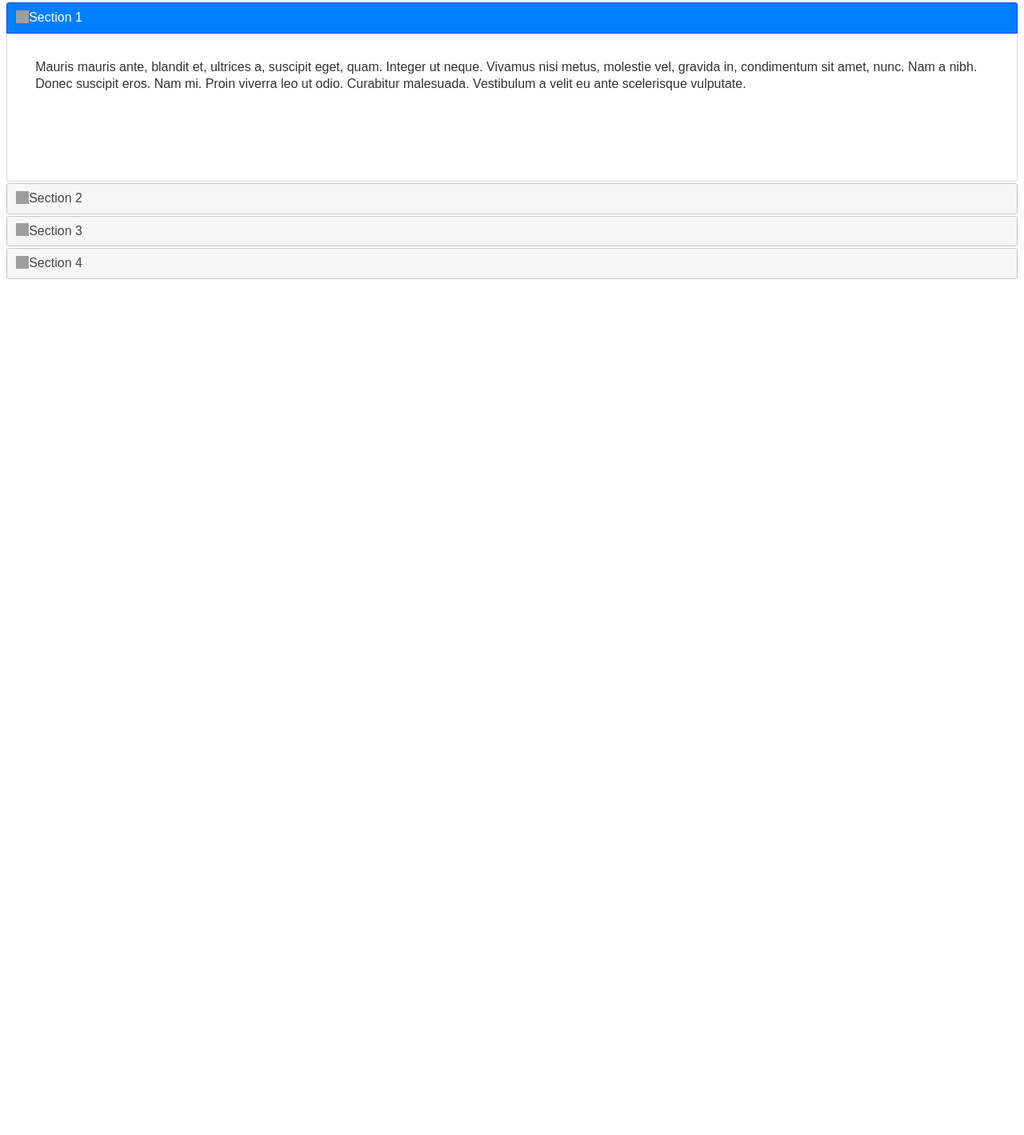
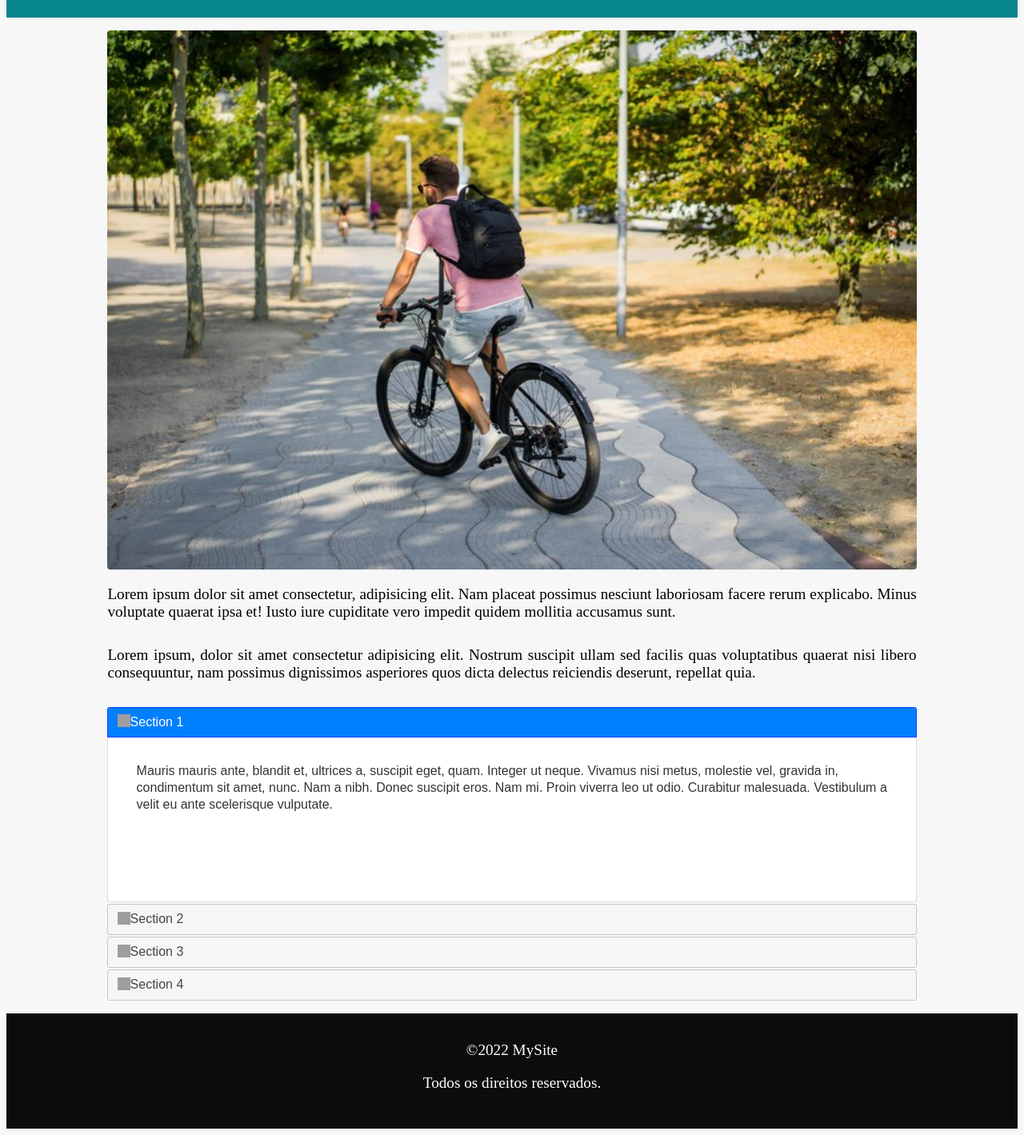
Before and after one commit to jeanwilk/dio-primeiros-passos-desenvolvimento-web, a plain HTML site: page index.html in a window 1280 px wide. Shown: the part 82-1501 px from the top of the page at 80% size. Before the commit the page ends 800 px from the top, so only its background shows below. Drawn offline with nearby package versions, Linux system fonts and the light colour scheme; files that its build step writes are made by us from their sources; grey boxes are pictures that could not be loaded.

Commit message:
Atualizando

```diff
--- a/index.html
+++ b/index.html
@@ -6,6 +6,8 @@
     <meta name="viewport" content="width=device-width, initial-scale=1.0">
     <title>Desafio</title>
 
+
+    <link rel="stylesheet" href="style.css">
     <link rel="stylesheet" href="//code.jquery.com/ui/1.13.1/themes/base/jquery-ui.css">
     <link rel="stylesheet" href="/resources/demos/style.css">
     <script src="https://code.jquery.com/jquery-3.6.0.js"></script>
@@ -15,8 +17,6 @@
       $( "#accordion" ).accordion();
     } );
     </script>
-
-<link rel="stylesheet" href="style.css">
 
   </head>
   <body>
@@ -31,7 +31,21 @@
           </ul>
       </nav>
   </header>
+  <main>
+    <div id="sobre">
+      <img  id="bike" src="./assets/bike.jpg" alt="homem andando de bike">
 
+      <p>
+        Lorem ipsum dolor sit amet consectetur, adipisicing elit. Nam placeat possimus nesciunt laboriosam facere rerum explicabo. Minus voluptate quaerat ipsa et! Iusto iure cupiditate vero impedit quidem mollitia accusamus sunt.
+      </p>
+
+      <p>
+        Lorem ipsum, dolor sit amet consectetur adipisicing elit. Nostrum suscipit ullam sed facilis quas voluptatibus quaerat nisi libero consequuntur, nam possimus dignissimos asperiores quos dicta delectus reiciendis deserunt, repellat quia.
+      </p>
+    </div>
+  </main>
+
+  <section class="section">
     <div id="accordion">
       <h3>Section 1</h3>
       <div>
@@ -80,5 +94,11 @@
         </p>
       </div>
     </div>
+  </section>
 </body>
+
+<footer>
+  <p>©2022 MySite</p>
+  <p>Todos os direitos reservados.</p>
+</footer>
 </html>
--- a/style.css
+++ b/style.css
@@ -1,24 +1,30 @@
+body {
+    background-color: rgb(247, 247, 247);
+}
+
+/* Header */
 #header {
-    margin-top: 1rem;
     margin-bottom: 1rem;
     background: #07868f;
 }
 
+/* Navegação */
 nav {
     display: flex;
     align-items: center;
     justify-content: space-between;
     width: 100%;
+    height: 6rem;
 }
 
 nav span {
     font-size: 1.5rem;
     color: white;
-    margin-left: 2rem;
+    margin-left: 3rem;
 }
 
 nav ul {
-    margin-right: 2rem;
+    margin-right: 3rem;
 }
 
 nav ul li {
@@ -33,3 +39,38 @@ nav ul li a {
     color: aqua;
     font-size: 1.1rem;
 }
+
+/* Main */
+#sobre {
+    align-items: center;
+}
+
+#sobre #bike {
+    width: 80%;
+    margin-left: 10%;
+    border-radius: 4px;
+}
+
+#sobre p {
+    font-size: 1.2rem;
+    text-align: justify;
+    margin: 1rem 10% 2rem;
+}
+
+/* Section Accordion */
+.section {
+    width: 80%;
+    margin-left: 10%;
+}
+
+/* Footer */
+footer {
+    background-color: rgb(12, 12, 12);
+    color: white;
+    font-size: 1.2rem;
+    width: 100%;
+    height: 8rem;
+    text-align: center;
+    margin-top: 1rem;
+    padding-top: 1rem;
+}
```
Also changed, not shown: assets/bike.jpg (added). Lines whose indentation alone changed are shown as unchanged.
